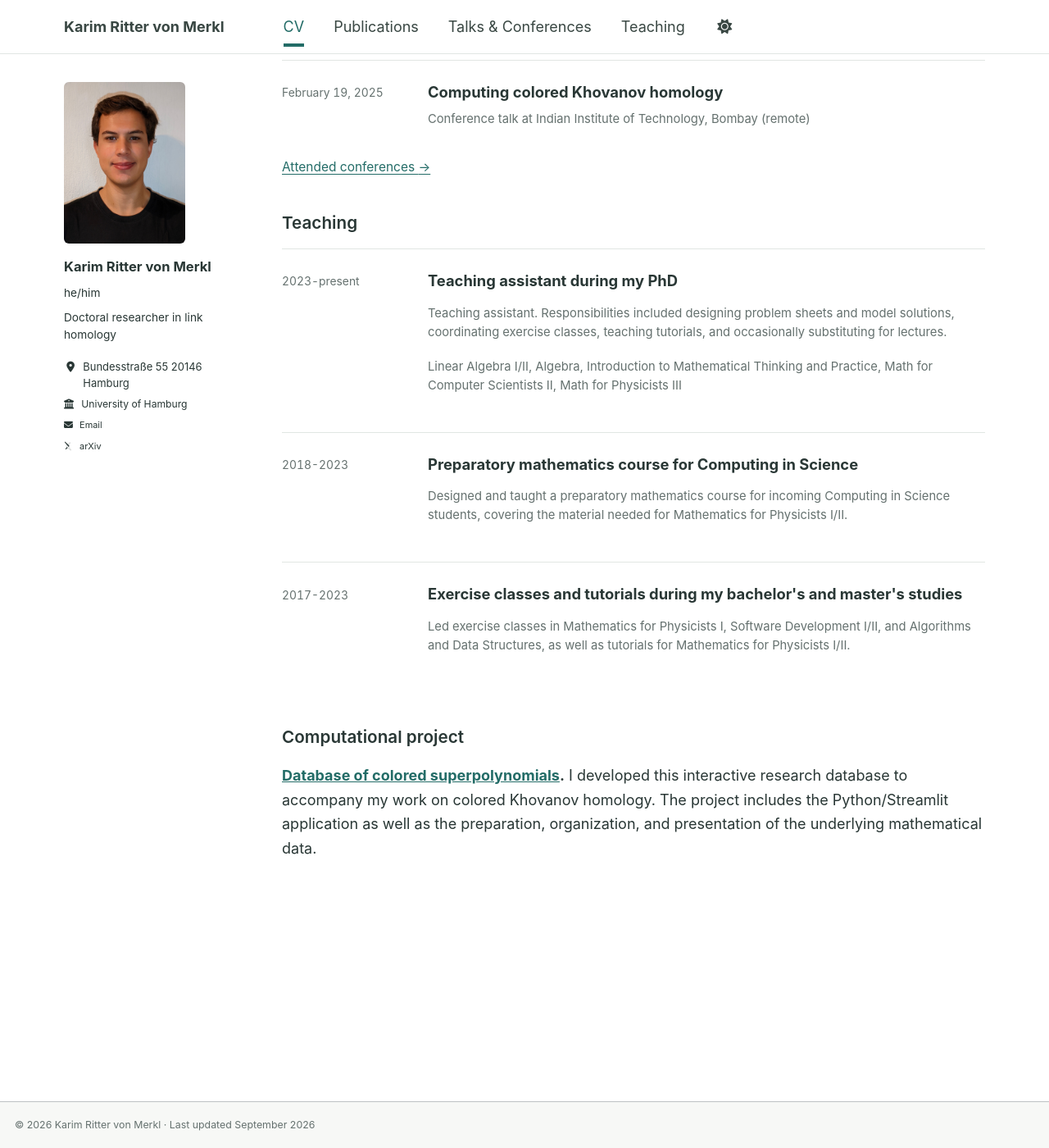
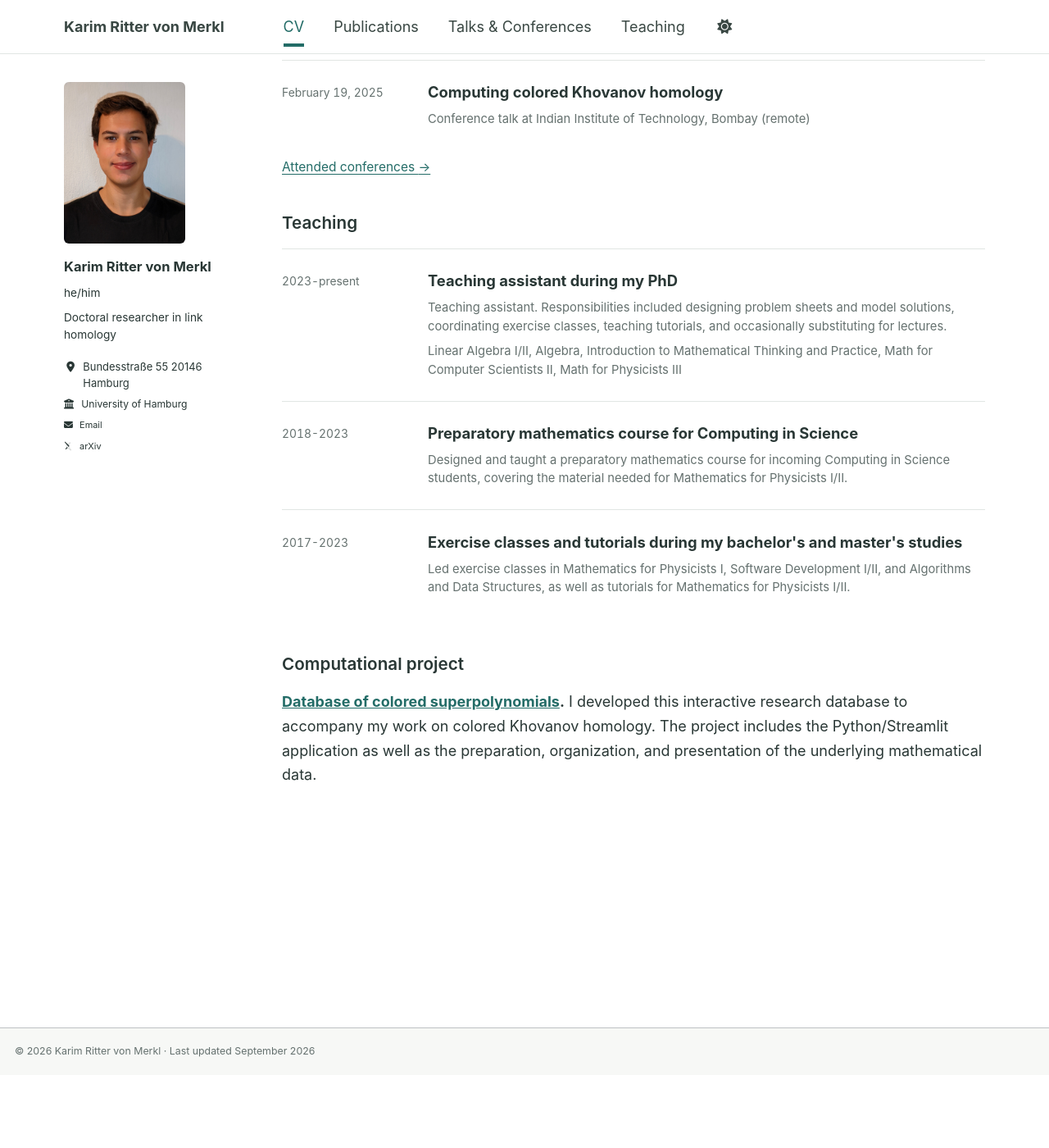
Before and after one commit to karimrvm/karimrvm.github.io, a Jekyll site: the page built from _pages/bio.md, in a window 1280 px wide and 1400 px high, scrolled down 1239 px. Shown: the whole window at 82% size. Built offline with Jekyll 4.4.1, drawn with Linux system fonts in a browser that asks for light colours; some web fonts are replaced; after the commit the page ends 2550 px from its top, so only the background shows below that.

Commit message:
Style upcoming labels and teaching summaries

```diff
--- a/_sass/layout/_academic.scss
+++ b/_sass/layout/_academic.scss
@@ -88,6 +88,18 @@ li.cvlist_item { list-style: none; }
 }
 .entry-main { min-width: 0; }
 .entry-row .archive__item-title { margin: 0 0 0.45em; font-size: 1.02em; }
+.upcoming-label {
+  display: inline-block;
+  margin-left: 0.55em;
+  padding: 0.1em 0.45em;
+  border: 1px solid var(--global-link-color);
+  border-radius: 2px;
+  color: var(--global-link-color);
+  font-size: 0.66em;
+  font-weight: 600;
+  vertical-align: 0.1em;
+}
+.upcoming-label[hidden] { display: none; }
 .entry-row .entry-date {
   font-size: 0.77em;
   color: var(--global-text-color-light);
@@ -110,6 +122,8 @@ li.cvlist_item { list-style: none; }
   margin: 0.45em 0;
 }
 .teaching-description li p { margin: 0; }
+.teaching-overview p { margin: 0 0 0.45em; }
+.teaching-overview p:last-child { margin-bottom: 0; }
 .conference-section { margin-top: 2.6em; }
 [id] { scroll-margin-top: 100px; }
 .section-link { font-size: 0.86em; margin: 0.5em 0 1.5em; }
```
